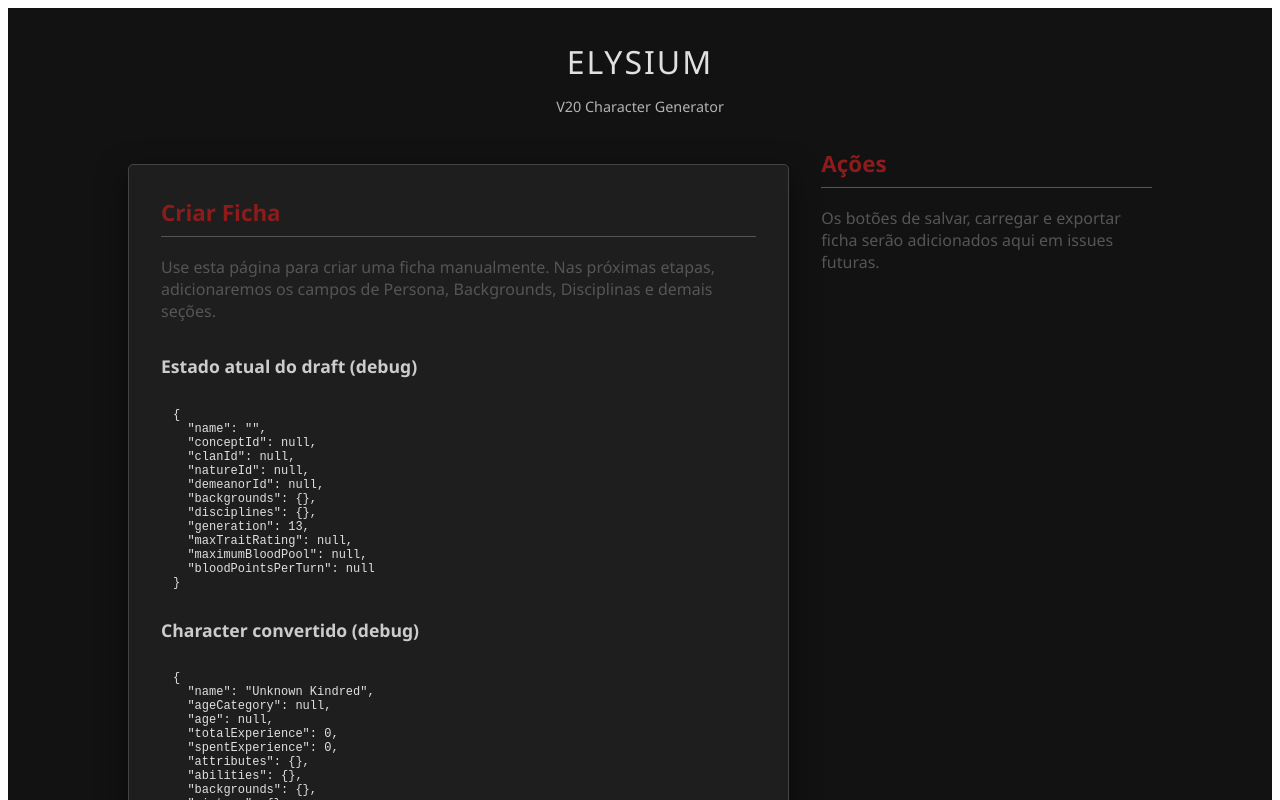
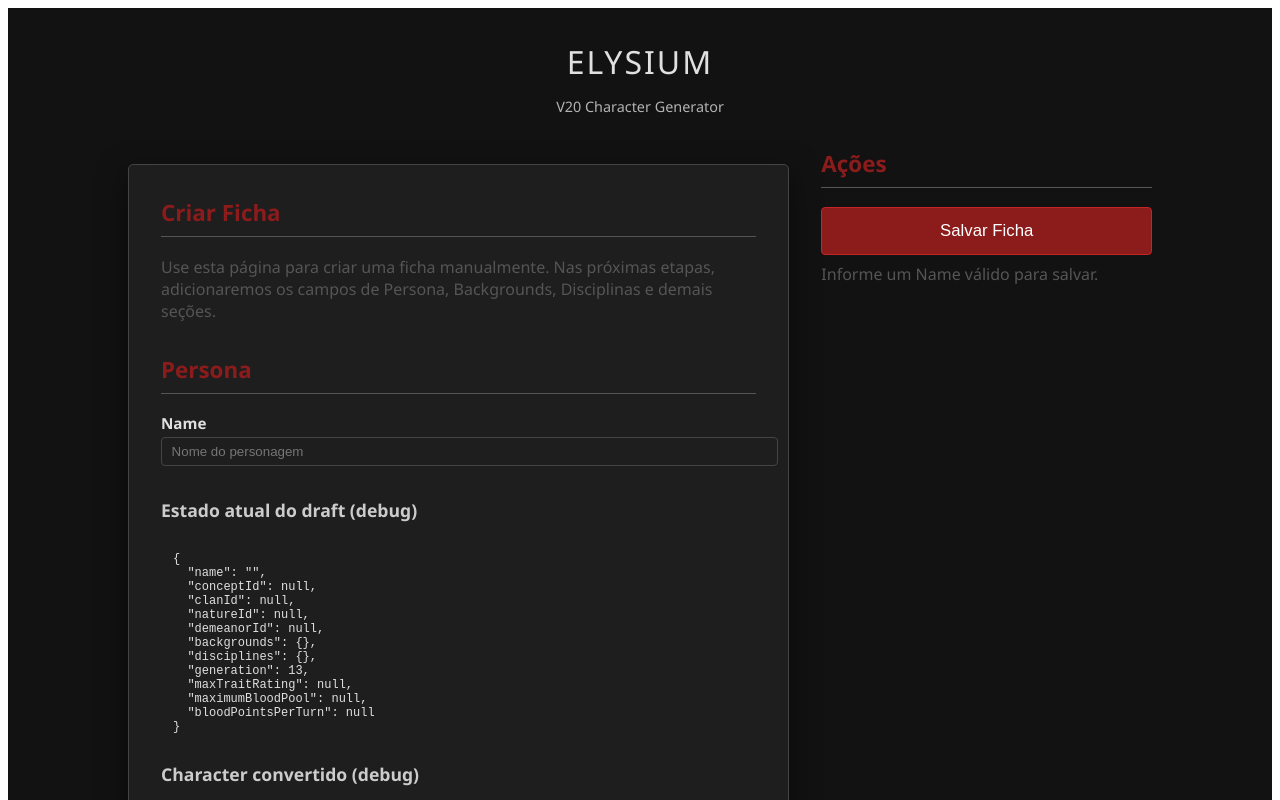
Before and after one commit to danielfcastro/vtm-elysium-next, a Next.js app: page /create in a window 1280 px wide. Shown: the top 800 px of the page. Built offline with nearby package versions, Linux system fonts and the light colour scheme.

Commit message:
feat: add Name field with validation to manual creator (closes #3)

```diff
--- a/app/create/page.tsx
+++ b/app/create/page.tsx
@@ -5,15 +5,26 @@ import {
     CharacterDraft,
     createEmptyCharacterDraft,
     draftToCharacter,
-} from "@/core/models/CharacterDraft"; // ajuste o caminho se necessário
+} from "@/core/models/CharacterDraft"; // ajuste o caminho se não usar alias "@/"
+
+function validateName(name: string): string | null {
+    const trimmed = name.trim();
+    if (trimmed.length === 0) {
+        return "Name é obrigatório.";
+    }
+    if (trimmed.length < 2) {
+        return "Name deve ter pelo menos 2 caracteres.";
+    }
+    return null;
+}
 
 export default function CreateCharacterPage() {
     // Estado central do formulário de criação
     const [draft, setDraft] = useState<CharacterDraft>(() =>
         createEmptyCharacterDraft(),
     );
+    const [nameError, setNameError] = useState<string | null>(null);
 
-    // Helper genérico para updates parciais – será usado nas próximas issues
     function updateDraft(patch: Partial<CharacterDraft>) {
         setDraft((prev) => ({
             ...prev,
@@ -21,7 +32,33 @@ export default function CreateCharacterPage() {
         }));
     }
 
-    // Exemplo de uso futuro do draftToCharacter (M1: só para debug, não precisa usar ainda)
+    function handleNameChange(event: React.ChangeEvent<HTMLInputElement>) {
+        const value = event.target.value;
+        updateDraft({ name: value });
+        // opcionalmente poderíamos limpar o erro aqui, mas deixamos para blur/submit
+    }
+
+    function handleNameBlur() {
+        setNameError(validateName(draft.name));
+    }
+
+    function handleSubmit(event: React.FormEvent) {
+        event.preventDefault();
+
+        const error = validateName(draft.name);
+        setNameError(error);
+
+        if (error) {
+            // bloqueia o submit se inválido
+            return;
+        }
+
+        // Issue futura (#8): persistência em localStorage / API
+        const character = draftToCharacter(draft);
+        console.log("Character pronto para salvar:", character);
+    }
+
+    const isNameValid = validateName(draft.name) === null;
     const characterForPreview = draftToCharacter(draft);
 
     return (
@@ -34,6 +71,8 @@ export default function CreateCharacterPage() {
                 </p>
             </div>
 
+            {/* Form engloba conteúdo e sidebar para termos onSubmit consistente */}
+            <form onSubmit={handleSubmit}>
                 <div className="pageContainer">
                     {/* Conteúdo principal */}
                     <div className="mainContent">
@@ -47,7 +86,54 @@ export default function CreateCharacterPage() {
                                 </p>
                             </div>
 
-                        {/* Debug do estado e da conversão – pode ser removido depois */}
+                            {/* SECTION: Persona */}
+                            <div className="sheetSection">
+                                <h2 className="h2">Persona</h2>
+                                <div className="personaGrid">
+                                    {/* Campo Name no topo da Persona, ocupando as 2 colunas */}
+                                    <div style={{ gridColumn: "span 2" }}>
+                                        <label
+                                            htmlFor="name"
+                                            style={{
+                                                display: "block",
+                                                fontWeight: 600,
+                                                marginBottom: 4,
+                                            }}
+                                        >
+                                            Name
+                                        </label>
+                                        <input
+                                            id="name"
+                                            type="text"
+                                            value={draft.name}
+                                            onChange={handleNameChange}
+                                            onBlur={handleNameBlur}
+                                            placeholder="Nome do personagem"
+                                            style={{
+                                                width: "100%",
+                                                padding: "0.4rem 0.6rem",
+                                                backgroundColor: "var(--medium-bg)",
+                                                border: "1px solid var(--border-color)",
+                                                borderRadius: 4,
+                                                color: "var(--text-light)",
+                                            }}
+                                        />
+                                        {nameError && (
+                                            <p
+                                                style={{
+                                                    color: "#ff6b6b",
+                                                    fontSize: "0.8rem",
+                                                    marginTop: 4,
+                                                }}
+                                            >
+                                                {nameError}
+                                            </p>
+                                        )}
+                                    </div>
+                                </div>
+                            </div>
+
+                            {/* Debug – ajuda a validar estado e conversão, pode ser removido depois */}
                             <div className="sheetSection">
                                 <h3 className="h3">Estado atual do draft (debug)</h3>
                                 <pre
@@ -79,17 +165,26 @@ export default function CreateCharacterPage() {
                         </div>
                     </div>
 
-                {/* Sidebar */}
+                    {/* Sidebar com botão de salvar */}
                     <aside className="sidebar">
                         <div className="sheetSection">
                             <h2 className="h2">Ações</h2>
-                        <p className="muted">
-                            Os botões de salvar, carregar e exportar ficha serão adicionados
-                            aqui em issues futuras.
+                            <button
+                                type="submit"
+                                className="btn"
+                                disabled={!isNameValid}
+                            >
+                                Salvar Ficha
+                            </button>
+                            {!isNameValid && (
+                                <p className="muted" style={{ marginTop: "0.5rem" }}>
+                                    Informe um Name válido para salvar.
                                 </p>
+                            )}
                         </div>
                     </aside>
                 </div>
+            </form>
         </div>
     );
 }
```
Lines whose indentation alone changed are shown as unchanged.
